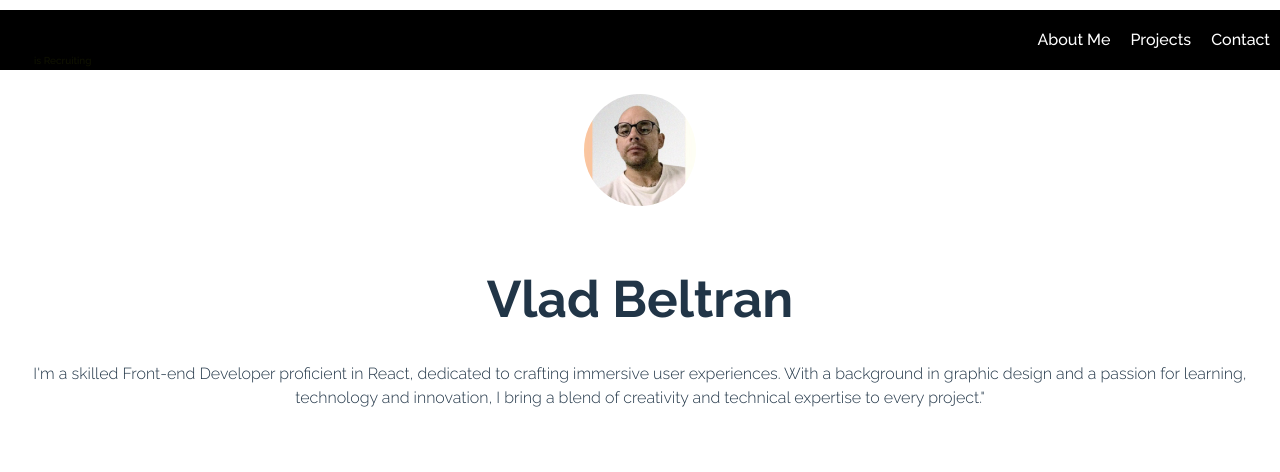
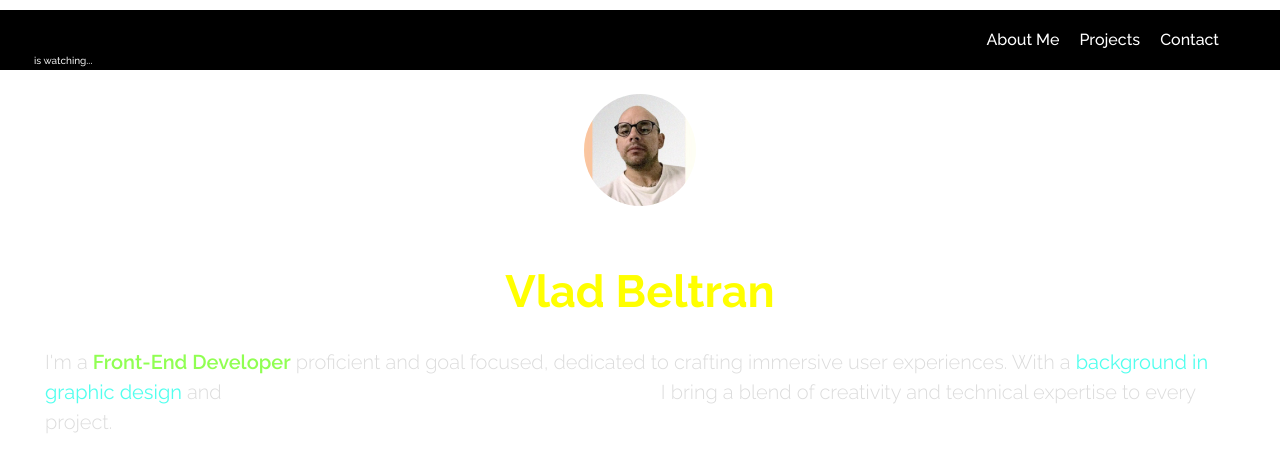
Before and after one commit to puentes-studio/myapp, a React (Vite) app: page /about in a window 1280 px wide. Shown: the top 472 px of the page. Built offline with nearby package versions, Linux system fonts and the light colour scheme.

Commit message:
styles and about

```diff
--- a/src/assets/pages/about/About.css
+++ b/src/assets/pages/about/About.css
@@ -11,3 +11,29 @@
 .cv-photot:hover {
   filter: drop-shadow(0 0 2em #1c1c1caa);
 }
+
+.about-title {
+  font-size: 45px;
+  color: yellow;
+}
+
+.description-about {
+  margin: 20px 45px 20px 45px;
+  color: gainsboro;
+  font-size: 20px;
+  text-align: left;
+}
+
+.highlight-1 {
+  color: #90ff52;
+  font-weight: 600;
+}
+
+.highlight-2 {
+  color: #52ffee;
+  font-weight: 400;
+}
+
+.highlight-3 {
+  color: #ffffff;
+}
--- a/src/assets/pages/about/About.jsx
+++ b/src/assets/pages/about/About.jsx
@@ -16,15 +16,19 @@ function About() {
           <img src={vladphoto} className="cv-photo" alt="CV Photo" />
         </a>
       </div>
-      <h1>Vlad Beltran</h1>
+      <h1 className="about-title">Vlad Beltran</h1>
       {/* <div className="card">
         <button onClick={() => setCount(count + 1)}>count is {count}</button>
       </div> */}
-      <p className="read-the-docs">
-        I'm a skilled Front-end Developer proficient in React, dedicated to
-        crafting immersive user experiences. With a background in graphic design
-        and a passion for learning, technology and innovation, I bring a blend
-        of creativity and technical expertise to every project."
+      <p className="description-about">
+        I'm a <span className="highlight-1">Front-End Developer</span>{" "}
+        proficient and goal focused, dedicated to crafting immersive user
+        experiences. With a{" "}
+        <span className="highlight-2">background in graphic design</span> and{" "}
+        <span className="highlight-3">
+          passion for learning, technology and innovation,
+        </span>
+        I bring a blend of creativity and technical expertise to every project.
       </p>
     </>
   );
--- a/src/assets/pages/home/Home.jsx
+++ b/src/assets/pages/home/Home.jsx
@@ -1,35 +1,40 @@
-import { useState } from 'react';
-import { NavLink } from 'react-router-dom';
-import mobileIllustration from '../../../assets/mobile-illustration.png';
-import './Home.css';
+import { useState } from "react";
+import { NavLink } from "react-router-dom";
+import mobileIllustration from "../../../assets/mobile-illustration.png";
+import "./Home.css";
 // import Nav from '../../../components/nav/Nav';
-import { useName } from '../../../../Context/Name.Context';
-
-
-
+import { useName } from "../../../../Context/Name.Context";
 
 function Home() {
-  const [count, setCount] = useState(0);
-  const { nameState } = useName()
+  // const [count, setCount] = useState(0);
+  const { nameState } = useName();
 
   return (
     <>
       {/* <Nav /> */}
-      <div className='home-container'>
+      <div className="home-container">
         <a href="#" target="_blank">
-          <img src={mobileIllustration} className="home-photo" alt="Home illustration" />
+          <img
+            src={mobileIllustration}
+            className="home-photo"
+            alt="Home illustration"
+          />
         </a>
       </div>
-      <h1 className='name'>Hello, {nameState.name}!</h1>
+      <h1 className="name">Hello, {nameState.name}!</h1>
       {/* <div className="card">
         <button onClick={() => setCount(count + 1)}>
           count is {count}
         </button>
       </div> */}
       <p className="home-description">
-        I'm Vlad Beltran and I want to introduce my self the best way possible, showing to you some of my skills and knowledge so you can have a good impression and user experience.
+        I'm Vlad Beltran and I want to introduce my self the best way possible,
+        showing to you some of my skills and knowledge so you can have a good
+        impression and user experience.
       </p>
-      <NavLink className="go-button" to="/about">Go!</NavLink>
+      <NavLink className="go-button" to="/about">
+        Go!
+      </NavLink>
     </>
   );
 }
--- a/src/components/nav/Nav.css
+++ b/src/components/nav/Nav.css
@@ -17,7 +17,7 @@ nav h1 {
   margin-left: 34px;
   font-weight: 500;
   position: absolute;
-  animation: colorTransition 1s infinite alternate;
+  animation: colorTransition 3s infinite alternate;
 }
 
 @keyframes colorTransition {
@@ -25,7 +25,7 @@ nav h1 {
     color: black;
   }
   25% {
-    color: rgb(255, 30, 30);
+    color: rgb(255, 255, 255);
   }
   50% {
     color: black;
@@ -53,6 +53,7 @@ nav h1 {
 
 .nav-list {
   display: flex;
+  margin-right: 51px;
 }
 
 .nav-list li {
--- a/src/components/nav/Nav.jsx
+++ b/src/components/nav/Nav.jsx
@@ -14,7 +14,7 @@ const Nav = () => {
           <NavLink className="nav-title" to="/home">
             {nameState.name}
           </NavLink>
-          <p className="is-recruiting">is Recruiting</p>
+          <p className="is-recruiting">is watching...</p>
         </h1>
 
         <div className="menu-wrapper">
```
Lines whose indentation alone changed are shown as unchanged.
